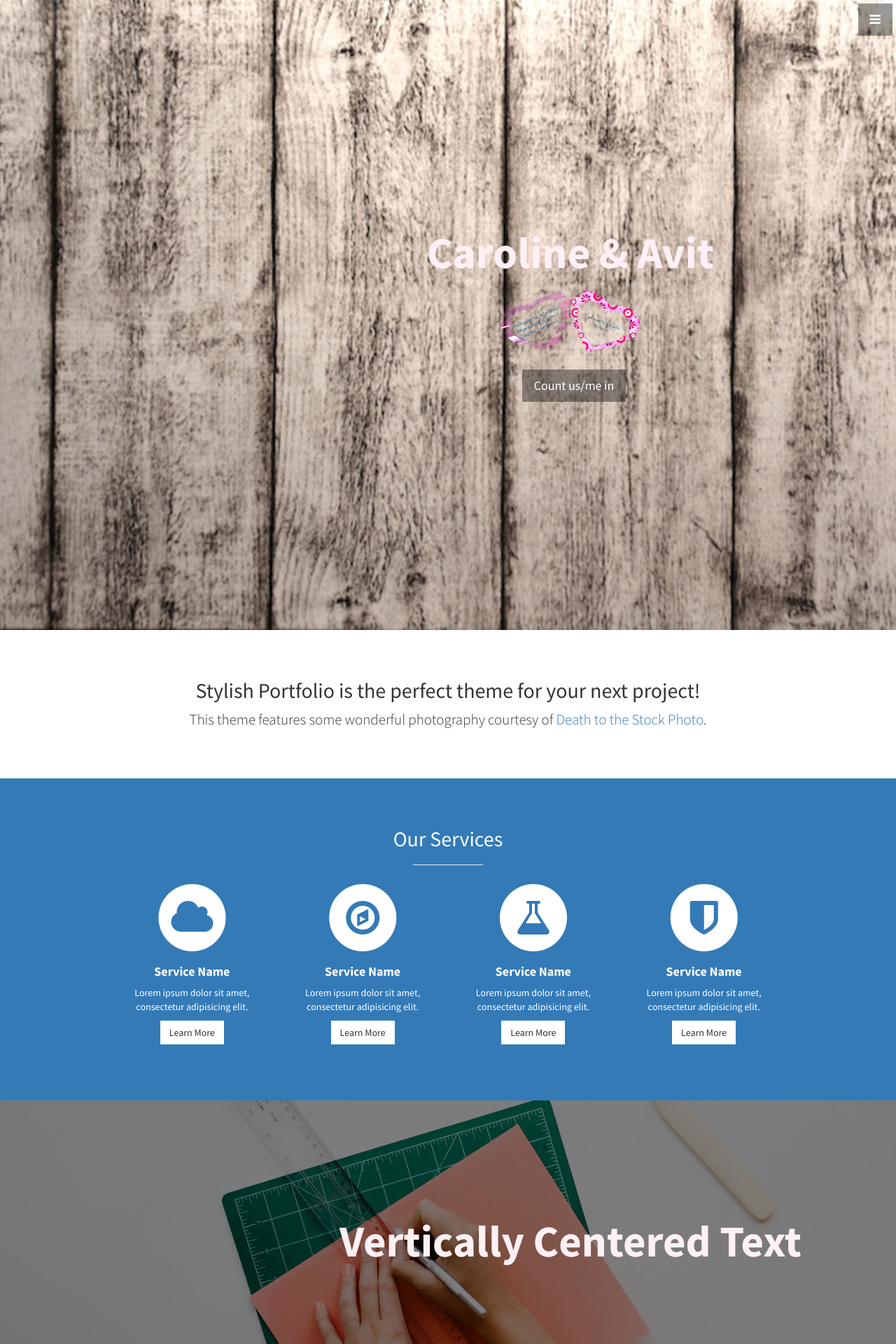
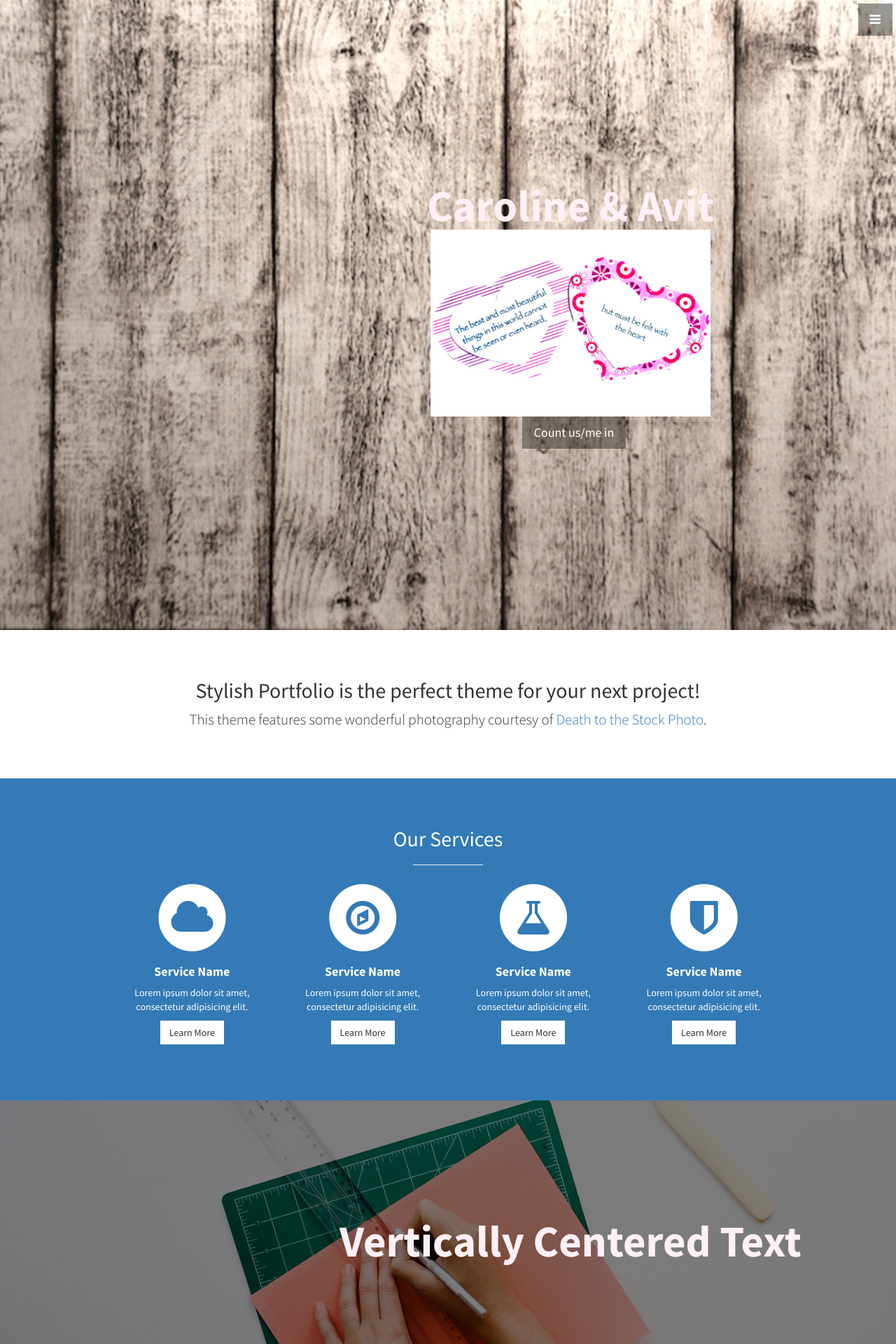
Before and after one commit to MonchiLin/carowedavit.github.io, a Jekyll site: the page built from index.html, in a window 1280 px wide. Shown: the top 1920 px of the page at 70% size. Built offline with Jekyll 4.4.1, drawn with Linux system fonts in a browser that asks for light colours.

Commit message:
front page updated

```diff
--- a/_includes/header.html
+++ b/_includes/header.html
@@ -1,7 +1,7 @@
 <header id="top" class="header">
   <div class="text-vertical-center">
     <h1>Caroline &amp; Avit</h1>
-    <img src="img/qh.png" alt="Wedding quotes" style="width:200px; margin-left: 25em;">
+    <img src="img/qh.jpg" alt="Wedding quotes" style="width:400px; margin-left: 25em;">
     <br>
     <a href="#about" class="btn btn-dark btn-lg">Count us/me in</a>
   </div>
```
Also changed, not shown: img/qh.jpg (added).
